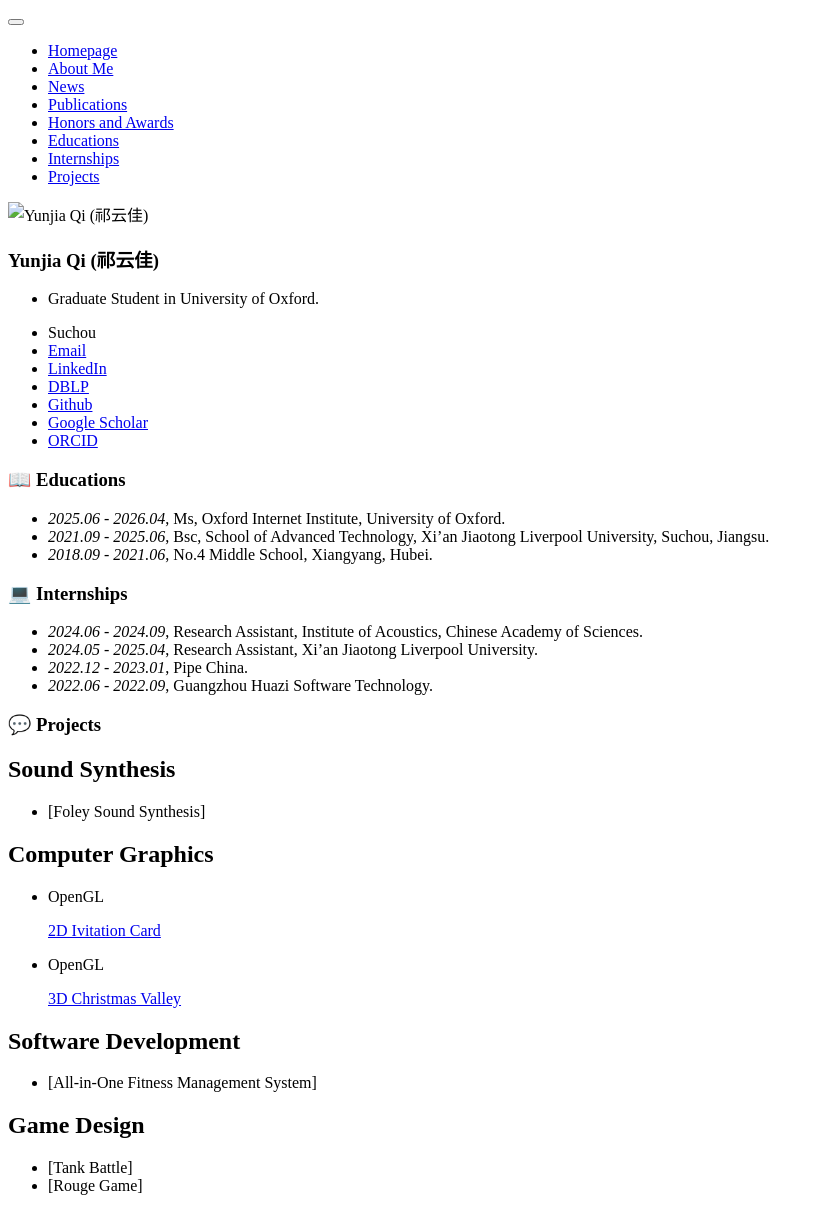
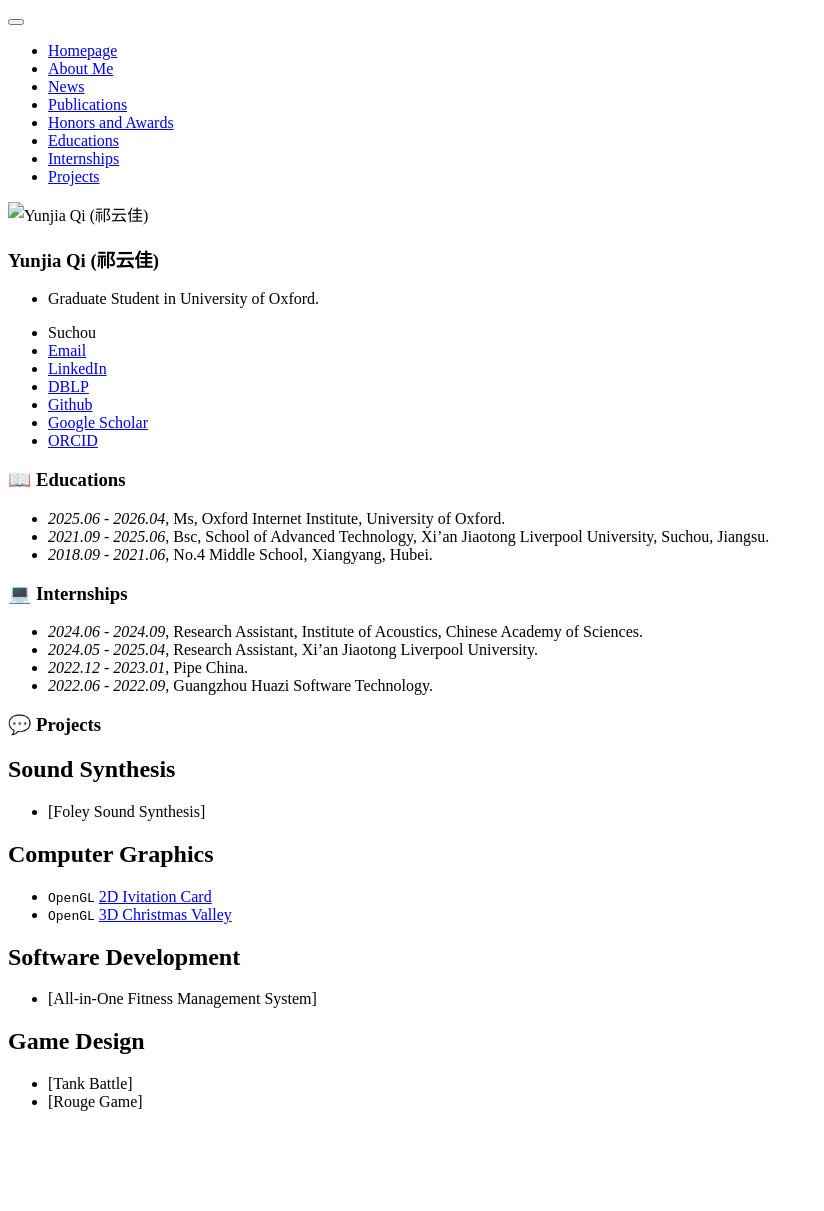
Before and after one commit to RayeRen/rayeren.github.io, a Jekyll site: the page built from _pages/includes/others.md, in a window 1280 px wide. Shown: the whole page, without its empty margins (0-824 px from the left). Built offline with Jekyll 4.4.1, drawn with Linux system fonts in a browser that asks for light colours; our own code applies the rules of GitHub Pages for plain Markdown files; after the commit the page ends 1127 px from its top, so only the background shows below that.

Commit message:
Update others.md

```diff
--- a/_pages/includes/others.md
+++ b/_pages/includes/others.md
@@ -17,8 +17,8 @@
 
 ## Computer Graphics
 
-- <div class="badge">OpenGL</div>[2D Ivitation Card](https://github.com/QiYunjia/OPENGL-Invitation-Card-For-The-Graduation-Ceremony)
-- <div class="badge">OpenGL</div>[3D Christmas Valley](https://github.com/QiYunjia/OPENGL-Christmas-Village)
+- ``OpenGL`` [2D Ivitation Card](https://github.com/QiYunjia/OPENGL-Invitation-Card-For-The-Graduation-Ceremony)
+- ``OpenGL`` [3D Christmas Valley](https://github.com/QiYunjia/OPENGL-Christmas-Village)
 
 ## Software Development
  - [All-in-One Fitness Management System]
```
